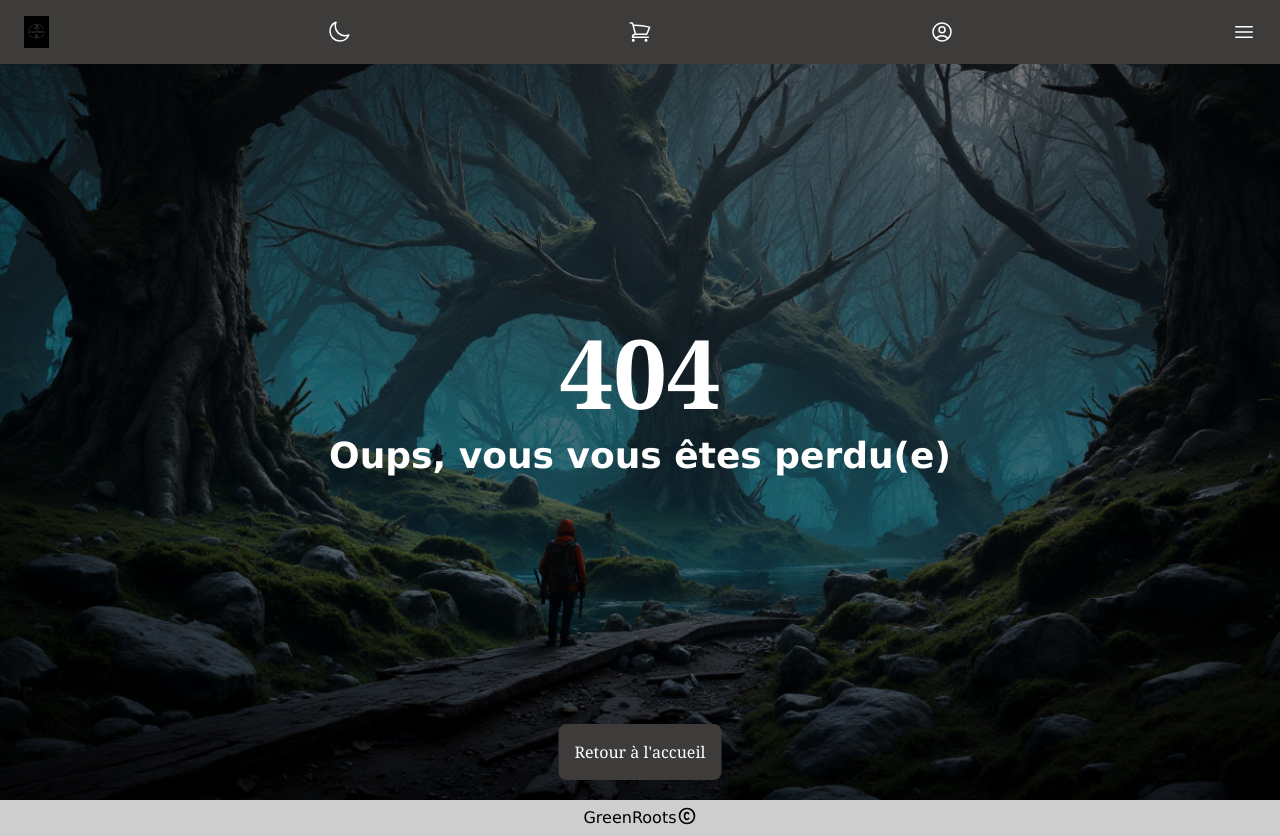
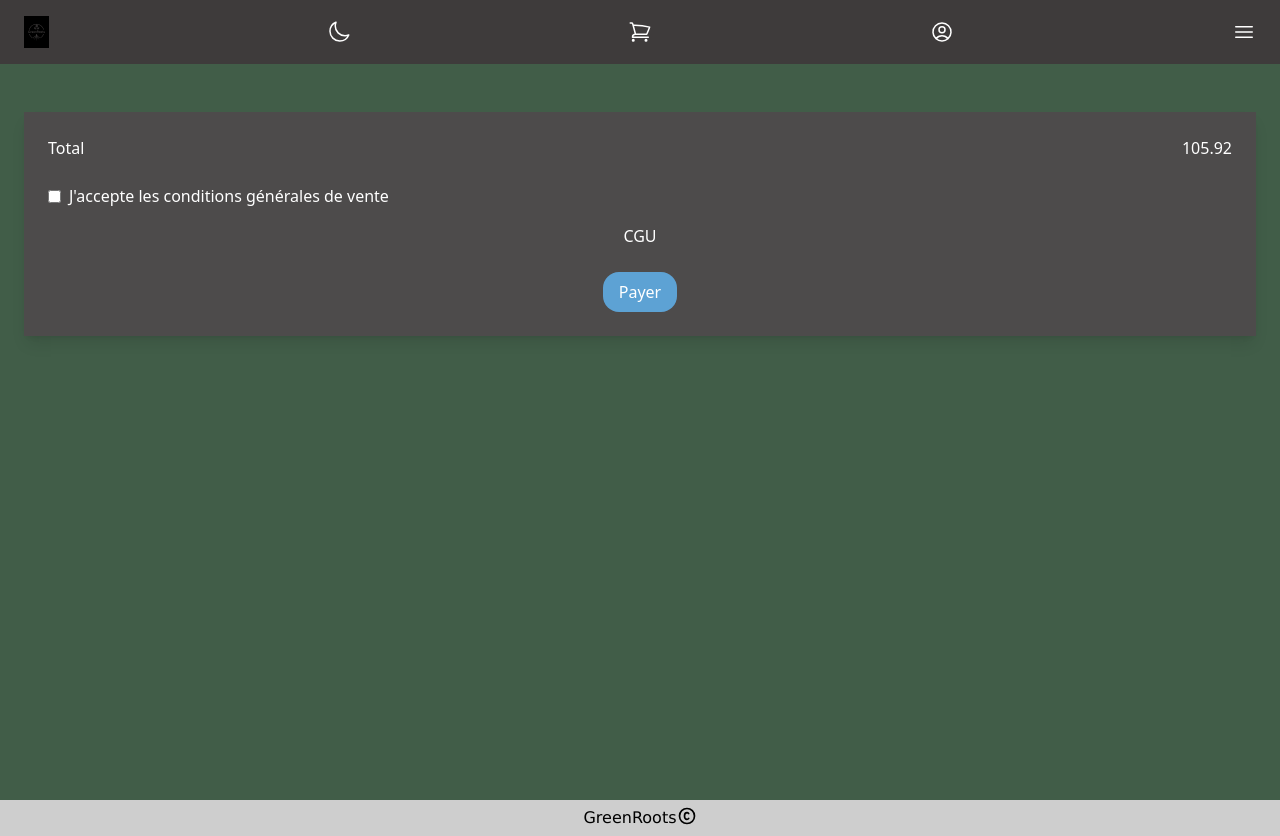
Before and after one commit to NathanBegue/GreenRoots-front, a React (Vite) app: page /panier in a window 1280 px wide. Before the commit this address had no page. Built offline with nearby package versions, Linux system fonts and the light colour scheme.

Commit message:
block facture casi ok

```diff
--- a/src/App.tsx
+++ b/src/App.tsx
@@ -9,6 +9,7 @@ import Connexion from "./component/pages/Connexion";
 import Inscription from "./component/pages/Insciption";
 import Footer from "./component/layout/Footer";
 import ConnexionModal from "./component/ui/Connexion-modal";
+import Panier from "./component/pages/Panier";
 
 
 function App() {
@@ -32,6 +33,7 @@ function App() {
         <Routes>
           <Route path="/" element={<Index />} />
           <Route path="/boutique" element={<Boutique />} />
+          <Route path="/panier" element={<Panier />} />
           <Route path="/connexion" element={<Connexion />} />
           <Route path="/inscription" element={<Inscription />} />
           <Route path="*" element={<Page404 />} />
--- /dev/null
+++ b/src/component/pages/Panier.tsx
@@ -0,0 +1,32 @@
+import { Link } from "react-router";
+
+export default function Panier() {
+    return (
+        <div className="bg-dark-primary text-white px-6 py-10 w-full h-dvh flex flex-col gap-6">
+            <h1 className="text-center">Votre panier</h1>
+
+            {/* block article */}
+            <div>
+
+            </div>
+
+            {/* block tota (facture) */}
+            <div className="bg-dark-accent p-6  mt-6 flex flex-col gap-6 shadow-lg">
+                <div className="flex justify-between">
+                    <h2>Total</h2>
+                    <p>105.92</p>
+                </div>
+                <form action="">
+                    <div className="flex items-center gap-2">
+                        <input type="checkbox" name="" id="" />
+                        <p className="text-center">J'accepte les conditions générales de vente</p>
+                    </div>
+                    <div className="flex flex-col items-center gap-6 pt-4">
+                        <Link to="/cgu" className="">CGU</Link>
+                        <button className="bg-cta px-4 py-2 rounded-2xl">Payer</button>
+                    </div>
+                </form>
+            </div>
+        </div>
+    );
+}
```
